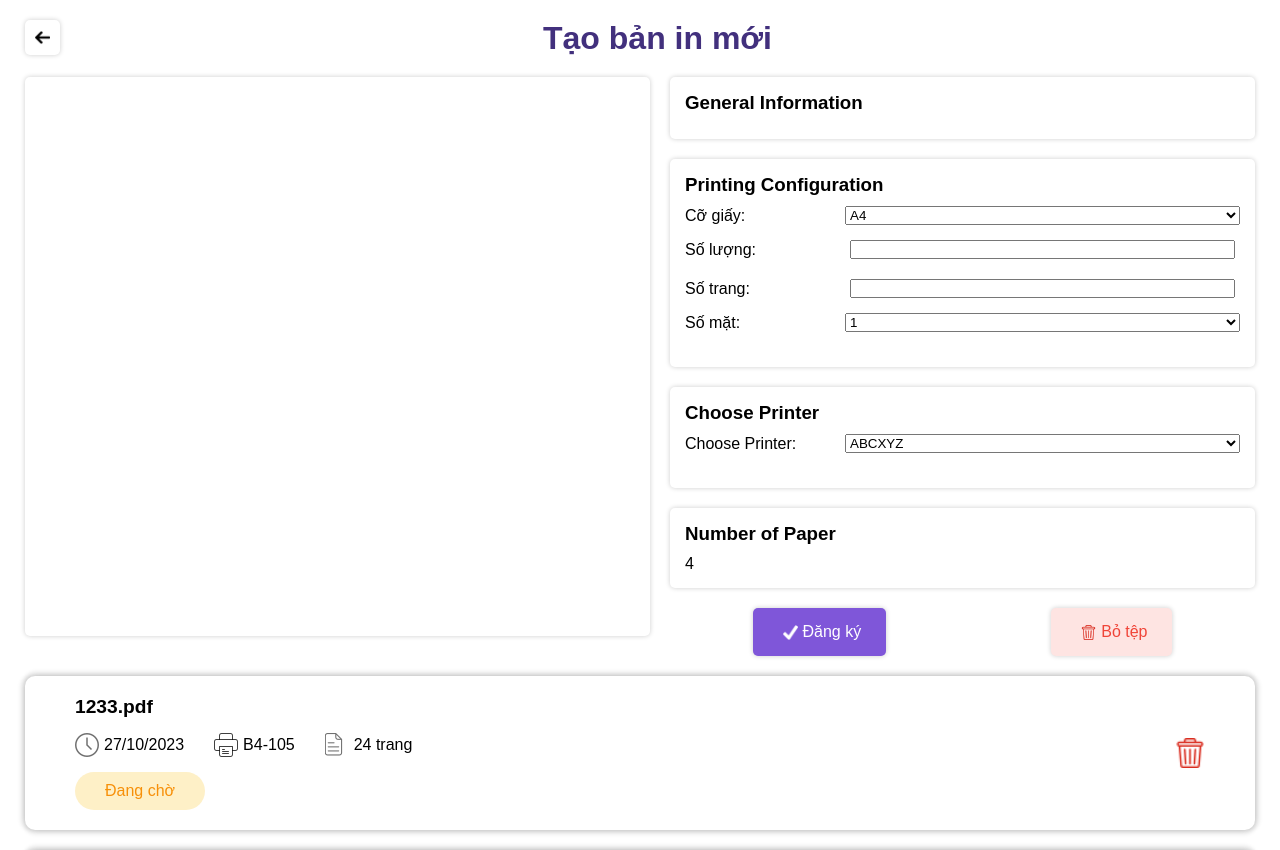
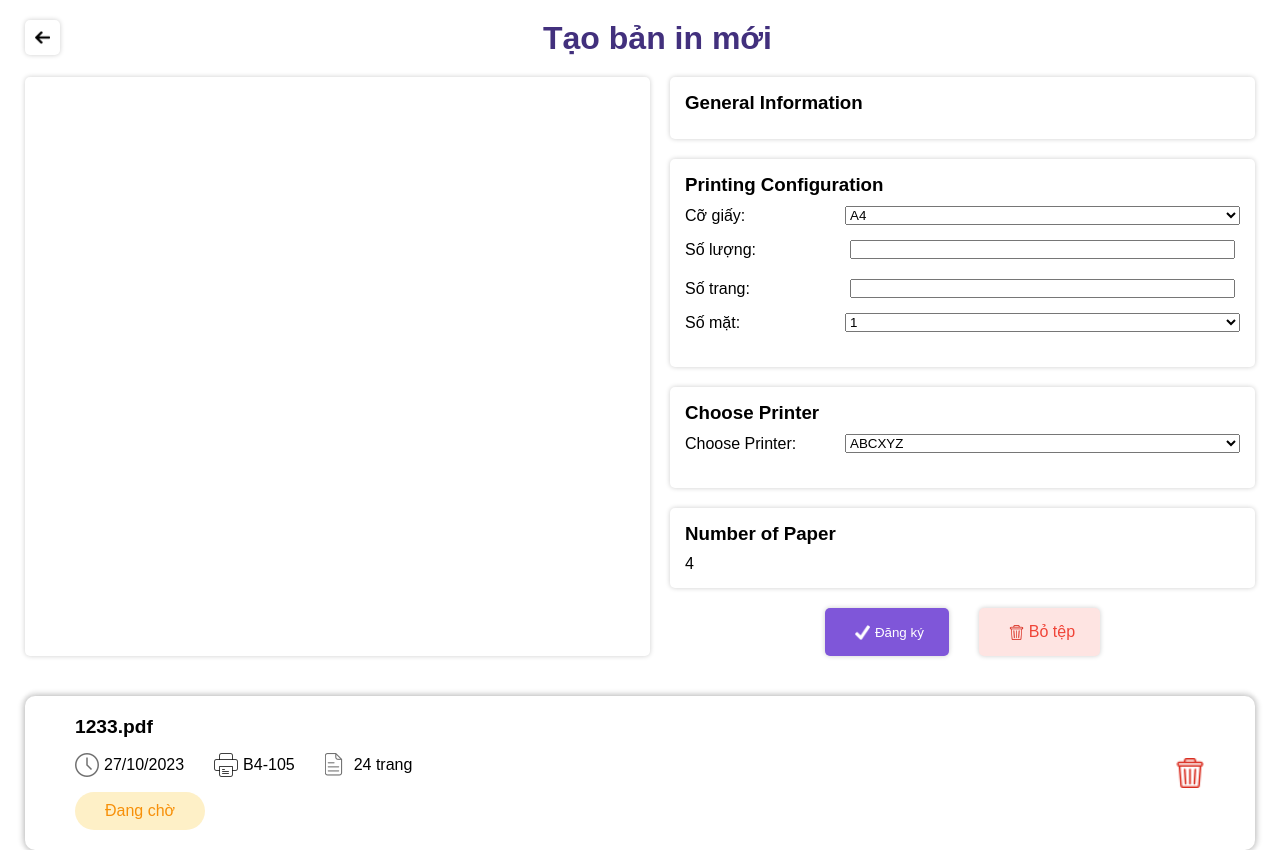
Before and after one commit to Jamesklein218/HCMUT_SPSS, a React (Create React App) app in the folder code/: page /PrintConfig in a window 1280 px wide. Shown: the top 850 px of the page. Built offline with nearby package versions, Linux system fonts and the light colour scheme.

Commit message:
config: add print log

```diff
--- a/code/src/Components/Modal/Modal.css
+++ b/code/src/Components/Modal/Modal.css
@@ -13,7 +13,7 @@
     top: 50%;
     left: 50%;
     transform: translate(-50%, -50%);
-    padding: 30px 100px;
+    padding: 30px 150px;
     border-radius: 10px;
     background-color: white;
     border: 1px solid #ccc;
--- a/code/src/Pages/PrintConfig/PrintConfig.css
+++ b/code/src/Pages/PrintConfig/PrintConfig.css
@@ -66,6 +66,11 @@
   .general-info {
     display: flex;
     justify-content: flex-start;
+    width: 100%;
+  }
+
+  .general-info-label {
+    width: 50%;
   }
 
   .config-item {
@@ -116,7 +121,8 @@
   .button-container {
     margin-top: auto;
     display: flex;
-    justify-content: space-around;
+    justify-content: center;
+    margin-bottom: 20px;
   }
 
   .check-button {
@@ -130,6 +136,7 @@
     align-items: center;
     cursor: pointer;
     text-decoration: none;
+    margin-right: 30px;
   }
 
   .check-button img {
--- a/code/src/Pages/PrintConfig/PrintConfig.jsx
+++ b/code/src/Pages/PrintConfig/PrintConfig.jsx
@@ -1,11 +1,12 @@
 import React, { useState } from "react";
 import { Link } from "react-router-dom";
 import { useLocation } from "react-router-dom";
-import {PrintingLog, Footer } from "../../Components";
+import {PrintingLog, Footer, Modal } from "../../Components";
 import "./PrintConfig.css";
 
 const PrintConfig = (props) => {
-  const { printInfoItems, updatePrintInfoItems } = props;
+  const { updatePrintInfoItems, printInfoItems} = props;
+  const [isModalOpen, setIsModalOpen] = useState(false);
   const location = useLocation();
   const { files } = location.state || {};
   console.log("Files in PrintConfig:", files);
@@ -31,6 +32,14 @@ const PrintConfig = (props) => {
     );
   };
 
+  const currentDate = new Date();
+
+  const day = currentDate.getDate().toString().padStart(2, '0');
+  const month = (currentDate.getMonth() + 1).toString().padStart(2, '0'); // Months are zero-based
+  const year = currentDate.getFullYear();
+
+  const formattedDate = `${day}/${month}/${year}`;
+
   // Placeholder content for the second column (printing configuration)
   const [printingConfig, setPrintingConfig] = useState([
     { type: "size", value: "" },
@@ -45,6 +54,25 @@ const PrintConfig = (props) => {
     updatedConfig[index] = { type, value };
     setPrintingConfig(updatedConfig);
   };
+
+  const handleButtonClick = () => {
+    setIsModalOpen(true);
+  };
+
+  const handleCloseModal = () => {
+    setIsModalOpen(false);
+  };
+
+  const handleConfirmModal = () => {
+    const rangeString = printingConfig[2].value;
+    const [start, end] = rangeString.split('-').map(value => parseInt(value.trim(), 10));
+    const num_page = Math.ceil((end - start + 1) * printingConfig[1].value / parseInt(printingConfig[3].value))
+
+    const newitems = { file: files[0].name, date: formattedDate, printer: printingConfig[4].value, page: `${num_page} trang`, printStatus: "Đang chờ" };
+    const newArray = [newitems, ...printInfoItems]
+    updatePrintInfoItems(newArray);
+    setIsModalOpen(false);
+  }
 
   // Placeholder content for the second column (printing configuration)
   const printingConfigItems = [
@@ -112,8 +140,8 @@ const PrintConfig = (props) => {
                               </>
                             ) : (
                               <>
-                                <option value="1-side">1</option>
-                                <option value="2-side">2</option>
+                                <option value="1">1</option>
+                                <option value="2">2</option>
                               </>
                             )}
                           </select>
@@ -135,7 +163,7 @@ const PrintConfig = (props) => {
                           value={item.content}
                           onChange={(e) => handleConfigChange(4, e.target.value, "printer")}
                         >
-                          <option value="printer1">ABCXYZ</option>
+                          <option value="">ABCXYZ</option>
                           <option value="printer2">Printer 2</option>
                           {/* Add more printer options as needed */}
                         </select>
@@ -148,12 +176,16 @@ const PrintConfig = (props) => {
             ))}
             {/* Placeholder for buttons at the bottom */}
             <div className="button-container">
-              <Link to="/History">
-                <div className="check-button">
-                  <img src="./Images/checkmark.png" alt="Check Icon" />
-                  <p>Đăng ký</p>
-                </div>
-              </Link>
+              <button className= "check-button" onClick={handleButtonClick}>
+                <img style={{ width: '15px', height: 'auto' }} src="./Images/checkmark.png" alt="check" />
+                <p>Đăng ký</p>
+              </button>
+
+
+              {isModalOpen &&
+              <Modal onConfirm={handleConfirmModal} onClose={handleCloseModal}
+              modalTitle={`Xác nhận`} modalMessage={`Khi bấm “Đồng ý" hệ thống sẽ tự động in và trừ số giấy trong tài khoản của bạn.`}/>}
+
               <Link to="/Print">
                 <div className="bin-button">
                   <img src="./Images/bin.png" alt="Bin Icon" />
```
